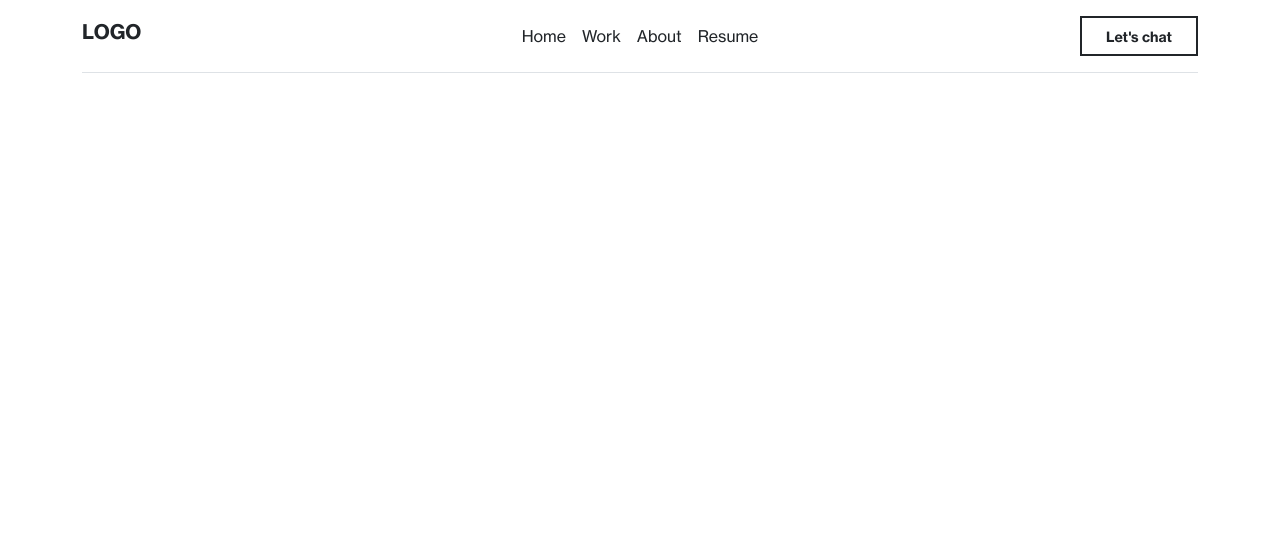
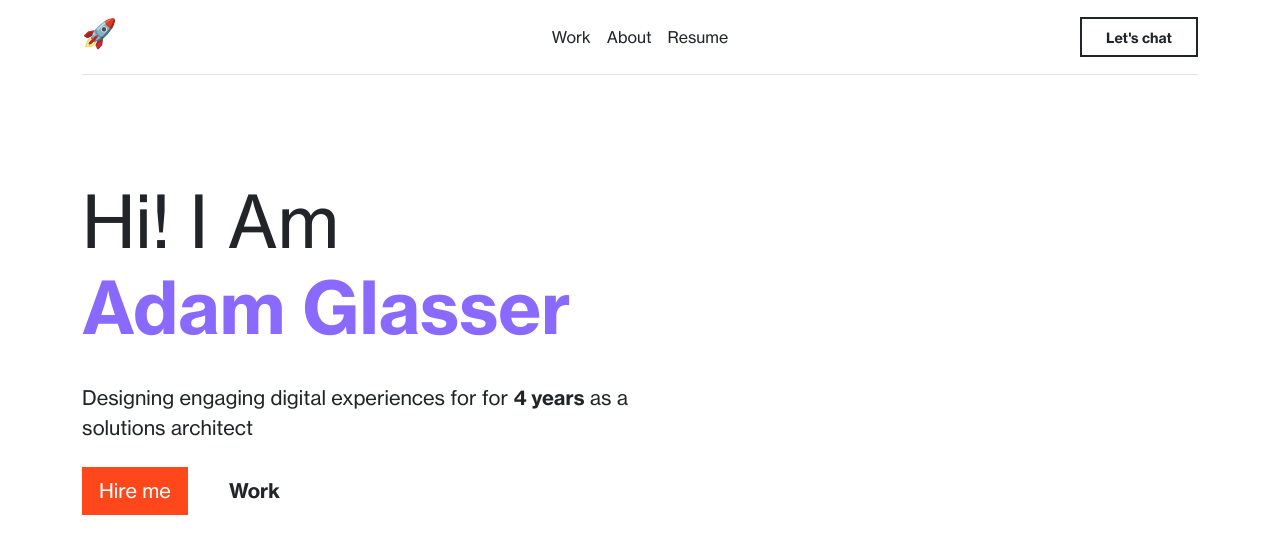
Before and after one commit to adamglasser/arglasser, a React (Create React App) app: page / in a window 1280 px wide. Shown: the top 554 px of the page. Built offline with nearby package versions, Linux system fonts and the light colour scheme.

Commit message:
start work on home page, add text, buttons, etc...

```diff
--- a/src/components/header/header.js
+++ b/src/components/header/header.js
@@ -1,17 +1,19 @@
-import { Link } from "react-router-dom";
+import { Link, useNavigate } from "react-router-dom";
 
 const NavLink = ({ to, label }) => (<>
 <li><Link to={to} className="nav-link px-2 link-dark">{label}</Link></li>
 </>)
 
-const Header = () => <><div className="container">
+const Header = () => {
+    const navigate = useNavigate();
+
+    return(<><div className="container">
 <header className="d-flex flex-wrap align-items-center justify-content-center justify-content-md-between py-3 mb-4 border-bottom">
-  <a href="/" className="d-flex align-items-center col-md-3 mb-2 mb-md-0 text-dark text-decoration-none">
-    <h5 className="fw-bold">LOGO</h5>
-  </a>
+  <div onClick={() => navigate('/')} style={{cursor: 'pointer'}} className="d-flex align-items-center col-md-3 mb-2 mb-md-0 text-dark text-decoration-none">
+    <h3 className="fw-bold">🚀</h3>
+  </div>
 
   <ul className="nav col-12 col-md-auto mb-2 justify-content-center mb-md-0">
-    <NavLink to={'/'} label="Home" className="nav-link px-2 link-dark" />
     <NavLink to="Work" label="Work" className="nav-link px-2 link-dark" />
     <NavLink to="About" label="About" className="nav-link px-2 link-dark" />
     <NavLink to="Resume" label="Resume" className="nav-link px-2 link-dark" />
@@ -21,6 +23,6 @@ const Header = () => <><div className="container">
     <button type="button" className="btn btn-outline-dark fw-bold rounded-0 border border-2 border-dark px-4"><small>Let{`'`}s chat</small></button>
   </div>
 </header>
-</div></>
+</div></>)}
 
 export default Header;
--- a/src/routes/home/Home.js
+++ b/src/routes/home/Home.js
@@ -1,10 +1,34 @@
+import { useNavigate } from "react-router-dom";
 import Header from "../../components/header/header";
 
 const Home = () => {
-    const t = '1'
+    const navigate = useNavigate();
     return (<>
 <div style={{minHeight: '100vh'}} className="bg-white">
         <Header />
+        <div className="container position-relative py-5">
+          <div class="row justify-content-md-start justify-content-center">
+            <div className="col-md-6 col-sm-8 order-md-1 order-2 d-flex flex-column justify-content-between mt-4 pt-2 text-md-start text-center">
+              <div class="mb-md-5 pb-xl-5 mb-4">
+
+
+                <h1 class="display-2 mb-3 pb-3">
+                  Hi! I Am <br /> <span class="text-purple fw-bold">Adam Glasser</span>
+                </h1>
+                <p className="lead mb-4">Designing engaging digital experiences for for <span className="fw-bold">4 years</span> as a solutions architect</p>
+                <div class="d-md-flex align-items-md-start">
+                  <div onClick={() => navigate('/contact')} class="btn btn-lg btn-orange text-white rounded-0 flex-shrink-0 me-md-4 mb-md-0 mb-sm-4 mb-3">Hire me</div>
+                  <div onClick={() => navigate('/contact')} class="btn btn-white btn-lg rounded-0 text-dark me-md-4 mb-md-0 mb-sm-4 mb-3 fw-bold">Work</div>
+                </div>
+              </div>
+
+            </div>
+
+            <div className="col-sm-6 col-sm-6 col-9 order-md-2 order-1">
+              <lottie-player class="mx-auto" src="assets/json/animation-digital-agency.json" background="transparent" speed="1" loop="" autoplay=""></lottie-player>
+            </div>
+          </div>
+        </div>
 </div>
 </>)}
 
--- a/src/styles/app.scss
+++ b/src/styles/app.scss
@@ -11,7 +11,8 @@ $custom-theme-colors: (
 "purple": #8a69ff,
 "blue": #22bbee,
 "peach": #FF8062,
-"orange": #F1B170,
+"orange": #fe481c,
+"slate": #262626,
 );
 
 // Custom the bootstrap utilities color
```
